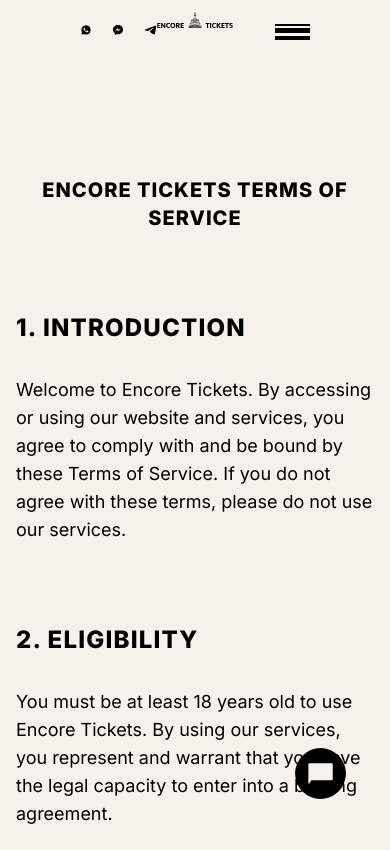
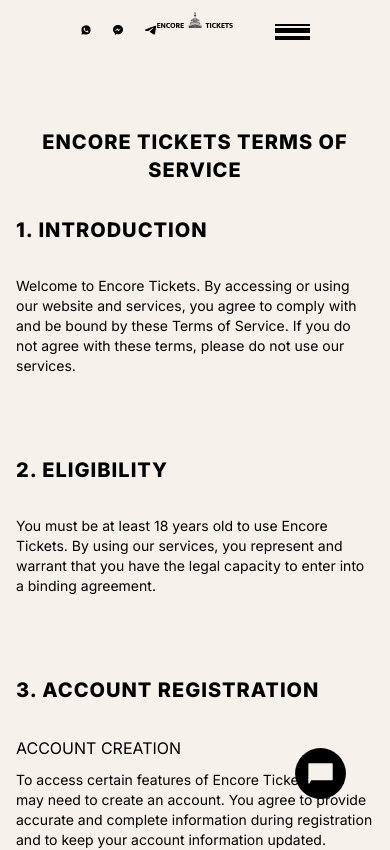
Before and after one commit to acompanythatsellseverything/encore-tickets, a Next.js app: page /terms-of-service in a window 390 px wide. Shown: the top 850 px of the page. Built offline with nearby package versions, Linux system fonts and the light colour scheme.

Commit message:
feat: privacy & terms mobile

```diff
--- a/src/app/privacy-policy/page.tsx
+++ b/src/app/privacy-policy/page.tsx
@@ -70,19 +70,19 @@
     return (
         <main className='bg-beige'>
             <Box>
-                <div className='pt-32'>
+                <div className='pt-20 md:pt-32'>
                     <Title>Encore Tickets Privacy Policy</Title>
                     <div className='mt-8'>
                         {privacyPolicyInfo.map((section, index) => (
-                            <div key={index} className='mt-20'>
-                                <p className='font-extrabold text-2xl -tracking-tighter uppercase'>{index + 1}. {section.title}</p>
+                            <div key={index} className={`${index && 'mt-20'}`}>
+                                <p className='font-extrabold text-xl md:text-2xl -tracking-tighter uppercase'>{index + 1}. {section.title}</p>
                                 {/* Если есть основной текст, отображаем его */}
-                                {section.txt && <p className='mt-8 text-lg'>{section.txt}</p>}
+                                {section.txt && <p className='mt-8 text-sm md:text-lg'>{section.txt}</p>}
                                 {/* Если есть темы (topics), отображаем их */}
                                 {section.topics && Object.entries(section.topics).map(([topicTitle, topicContent], i) => (
                                     <div key={i} className='mt-8'>
-                                        <p className='text-lg uppercase'>{topicTitle}</p>
-                                        <p className='mt-2 text-lg'>{topicContent}</p>
+                                        <p className='text-base md:text-lg uppercase'>{topicTitle}</p>
+                                        <p className='mt-2.5 text-sm md:text-lg'>{topicContent}</p>
                                     </div>
                                 ))}
                             </div>
--- a/src/app/terms-of-service/page.tsx
+++ b/src/app/terms-of-service/page.tsx
@@ -87,19 +87,19 @@
     return (
         <main className='bg-beige'>
             <Box>
-                <div className='pt-32'>
+                <div className='pt-20 md:pt-32'>
                     <Title>Encore Tickets Terms of Service</Title>
                     <div className='mt-8'>
                         {privacyPolicyInfo.map((section, index) => (
-                            <div key={index} className='mt-20'>
-                                <p className='font-extrabold text-2xl -tracking-tighter uppercase'>{index + 1}. {section.title}</p>
+                            <div key={index} className={`${index && 'mt-20'}`}>
+                                <p className='font-extrabold text-xl md:text-2xl -tracking-tighter uppercase'>{index + 1}. {section.title}</p>
                                 {/* Если есть основной текст, отображаем его */}
-                                {section.txt && <p className='mt-8 text-lg'>{section.txt}</p>}
+                                {section.txt && <p className='mt-8 text-sm md:text-lg'>{section.txt}</p>}
                                 {/* Если есть темы (topics), отображаем их */}
                                 {section.topics && Object.entries(section.topics).map(([topicTitle, topicContent], i) => (
                                     <div key={i} className='mt-8'>
-                                        <p className='text-lg uppercase'>{topicTitle}</p>
-                                        <p className='mt-2 text-lg'>{topicContent}</p>
+                                        <p className='text-base md:text-lg uppercase'>{topicTitle}</p>
+                                        <p className='mt-2.5 text-sm md:text-lg'>{topicContent}</p>
                                     </div>
                                 ))}
                             </div>
```
